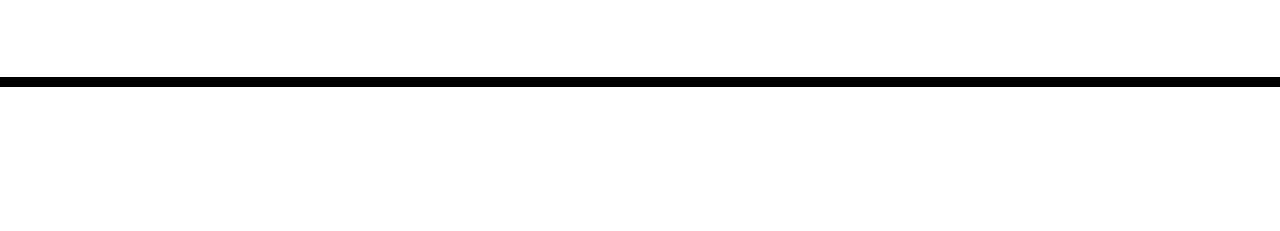
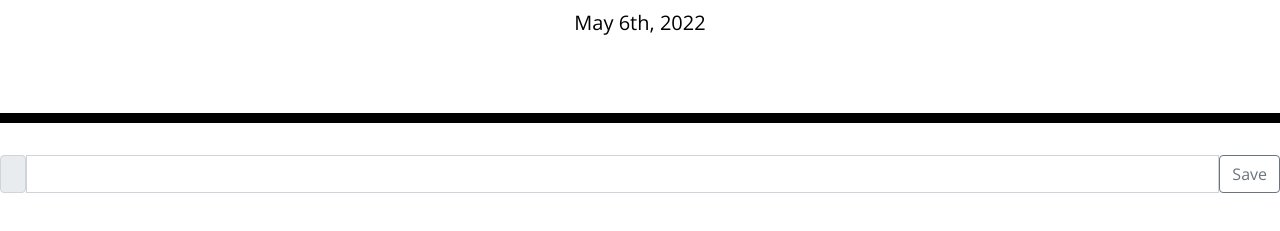
Before and after one commit to ajolsavsky/day-planner, a plain HTML site: page index.html in a window 1280 px wide. Shown: the part 181-412 px from the top of the page. Drawn offline with nearby package versions, Linux system fonts and the light colour scheme.

Commit message:
created function to render times dynamically to the DOM

```diff
--- a/index.html
+++ b/index.html
@@ -28,11 +28,13 @@
       <p class="lead">A simple calendar app for scheduling your work day</p>
       <p id="currentDay" class="lead"></p>
     </header>
-    <div class="container">
+    <div class="timeblocks">
+
       <!-- Timeblocks go here -->
     </div>
 
     <script src="https://cdnjs.cloudflare.com/ajax/libs/jquery/3.2.1/jquery.min.js"></script>
     <script src="https://cdnjs.cloudflare.com/ajax/libs/moment.js/2.24.0/moment.min.js"></script>
+    <script src="/script.js"></script>
   </body>
 </html>
--- /dev/null
+++ b/script.js
@@ -0,0 +1,45 @@
+var currentDate = moment().format("MMM Do, YYYY");
+$("#currentDay").text(currentDate);
+
+var timeblocksEl = $(".timeblocks");
+
+
+
+
+function renderTimes() {
+    var containerDiv = $('div').addClass('input-group mb-3');
+
+    var timeSpan = $('<span>').addClass('input-group-text');
+
+    var plannerInput = $('<input type="text">').addClass('form-control');
+
+    var saveButton = $('<button type="button">').addClass('btn btn-outline-secondary').text('Save');
+
+    containerDiv.append(
+        timeSpan,
+        plannerInput,
+        saveButton
+    );
+
+    timeblocksEl.append(containerDiv);
+
+    // var time = [
+    //     '9AM',
+    //     '10AM',
+    //     '11AM',
+    //     '12PM',
+    //     '1PM',
+    //     '2PM',
+    //     '3PM',
+    //     '4PM',
+    //     '5PM',
+    // ];
+
+    // for (var i = 0; i < time.length; i++) {
+    //     var containerDiv = $('<div>');
+    //     containerDiv.addClass('input-group mb-3');
+
+    // }
+}
+
+renderTimes();
```
